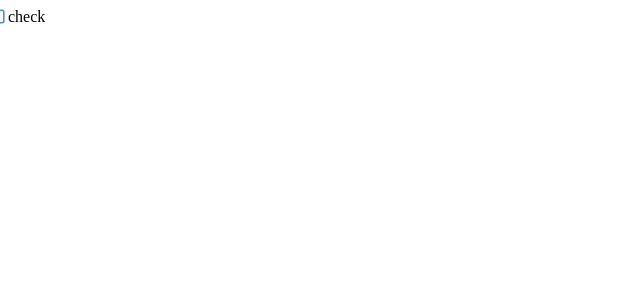
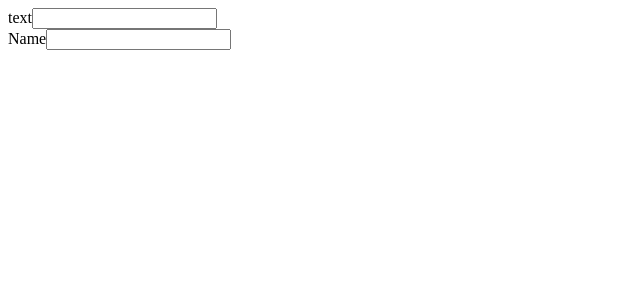
Before and after one commit to borodaty23/react_home, a React (Create React App) app in the folder home_react/: page / in a window 1280 px wide. Shown: the top 300 px of the page, without its empty margins (0-640 px from the left). Built offline with nearby package versions, Linux system fonts and the light colour scheme.

Commit message:
fix: feixed input

```diff
--- a/home_react/src/App.tsx
+++ b/home_react/src/App.tsx
@@ -9,7 +9,7 @@ import {News} from "./api/containers/news-container"
 import {Icon} from "./components/Icon/Icon"
 import {Img} from "./components/Img/Img"
 import {Input} from "./components/Input/Input"
-// import {Form} from "./components/Form/Form"
+import {Form} from "./components/Form/Form"
 import {CheckBox} from "./components/CheckBox/CheckBox"
 
 function App() {
@@ -69,21 +69,20 @@ function App() {
     {/* </ThemeProvider> */}
 
 
-     {/* <Icon name = "cat" size={65}></Icon>
+      {/* <Icon name = "cat" size={65}></Icon>
 
-    <Img alt = "jopa" circle/>
+    <Img alt = "jopa" circle/> */}
 
-    <Input className="inputText" label = "text" id = "inputId" validators={validators}
+    <Input className="inputText" label = "text" id = "inputId"
     errors={errors}
-    onInputValidation={onInputValidation}></Input>  */}
+    onInputValidation={onInputValidation}></Input>
 
 
-    {/* <Form  validators={validators}
-    errors={errors}
-    onInputValidation={onInputValidation}></Form> */}
+    <Form errors={errors}
+    onInputValidation={onInputValidation}></Form>
 
 
-    <CheckBox></CheckBox>
+    {/* <CheckBox></CheckBox> */}
 
     </>
   );
--- a/home_react/src/components/Form/Form.tsx
+++ b/home_react/src/components/Form/Form.tsx
@@ -4,18 +4,13 @@ import {Input} from "../Input/Input"
 interface IForm {
     errors: string[];
     onInputValidation: any;
-    validators: any[];
 }
 
-// export const Form = ({errors,validators, onInputValidation}:IForm) => {
+export const Form = ({errors, onInputValidation}:IForm) => {
 
-//     const inputValidation = () => {
-//         onInputValidation(inputValue);
-//     };
-
-//   return (
-//     <form>
-//         <Input  errors={errors} validators={validators} className={"inputTextForm"} id = {"inputTextForm"} label={"Name"} ></Input>
-//     </form>
-//   )
-// }
+  return (
+    <form>
+        <Input  onInputValidation={onInputValidation} errors={errors} className={"inputTextForm"} id = {"inputTextForm"} label={"Name"} ></Input>
+    </form>
+  )
+}
--- a/home_react/src/components/Input/Input.tsx
+++ b/home_react/src/components/Input/Input.tsx
@@ -4,16 +4,16 @@ interface IInput {
     id: string ;
     className : string;
     label: string;
-    validators: any[];
+    // validators: any[];
     errors: string[];
     onInputValidation: any;
 }
 
-export const Input = ({ errors, onInputValidation, validators ,...props }: IInput) => {
-    const [inputValue, setInputValue] = useState("");
+export const Input = ({ errors, onInputValidation, ...props }: IInput) => {
+  const [inputValue, setInputValue] = useState("");
 
-  const inputChanges = (e: React.FormEvent<HTMLInputElement>) => {
-    setInputValue((e.target as HTMLInputElement).value);
+  const inputChanges = ({target:{value}}: React.ChangeEvent<HTMLInputElement>) => {
+    setInputValue(value);
     console.log(inputValue);
   };
 
@@ -21,14 +21,13 @@ export const Input = ({ errors, onInputValidation, validators ,...props }: IInpu
       onInputValidation(inputValue);
   };
 
-
   console.log("err2", errors)
 
   return (
     <>
     <label className={props.className + "label"} htmlFor = {props.id}>
         {props.label}
-        <input className = {props.className} onBlur={inputValidation} onFocus = {onInputValidation} onChange={inputChanges} type="text" id={props.id} />
+        <input className = {props.className} onBlur={inputValidation} onFocus = {inputValidation} onChange={inputChanges} type="text" id={props.id} />
     </label>
     {errors.length !== 0 && errors.map((item) => <p key={item}>{item}</p>)}
     </>
```
